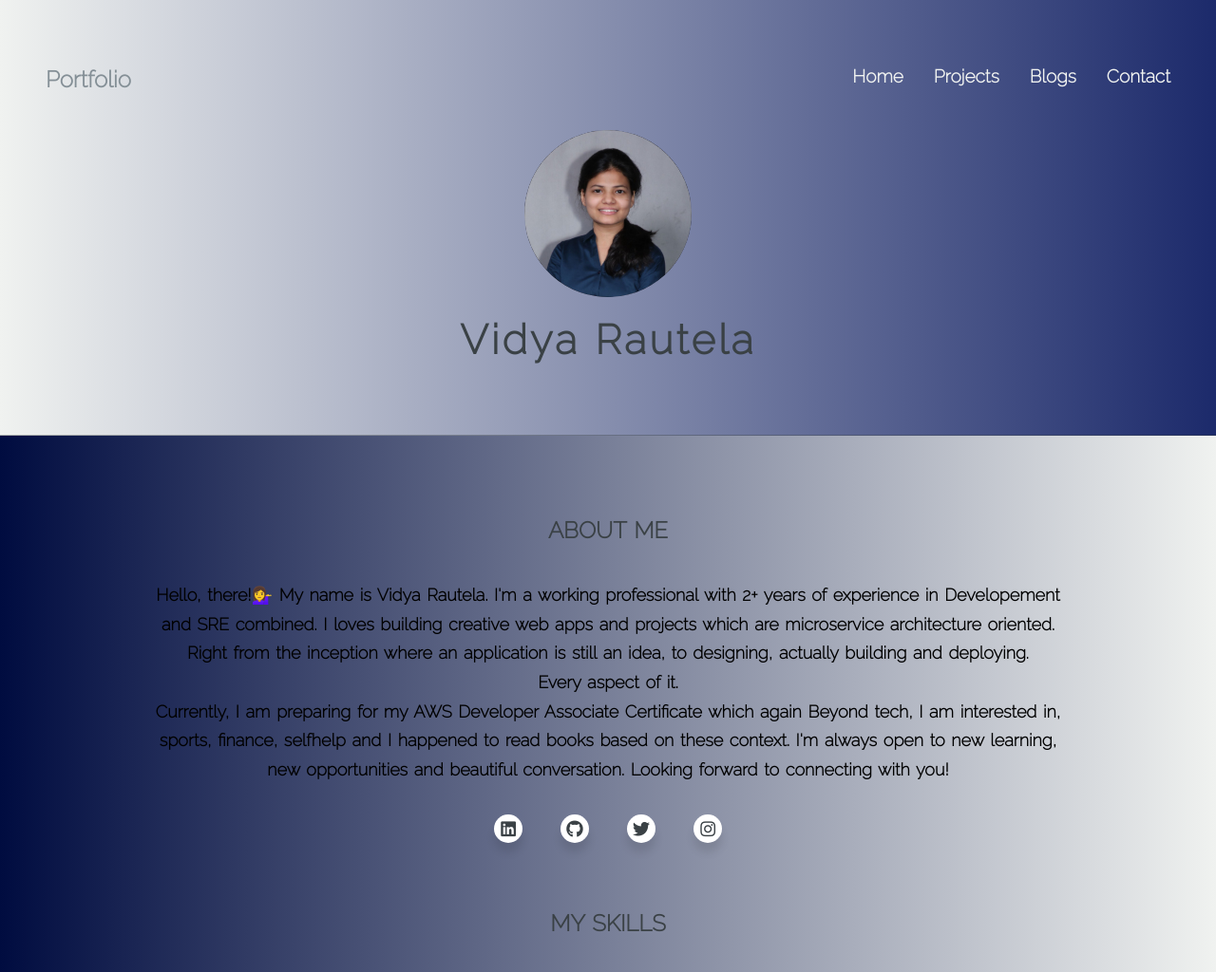
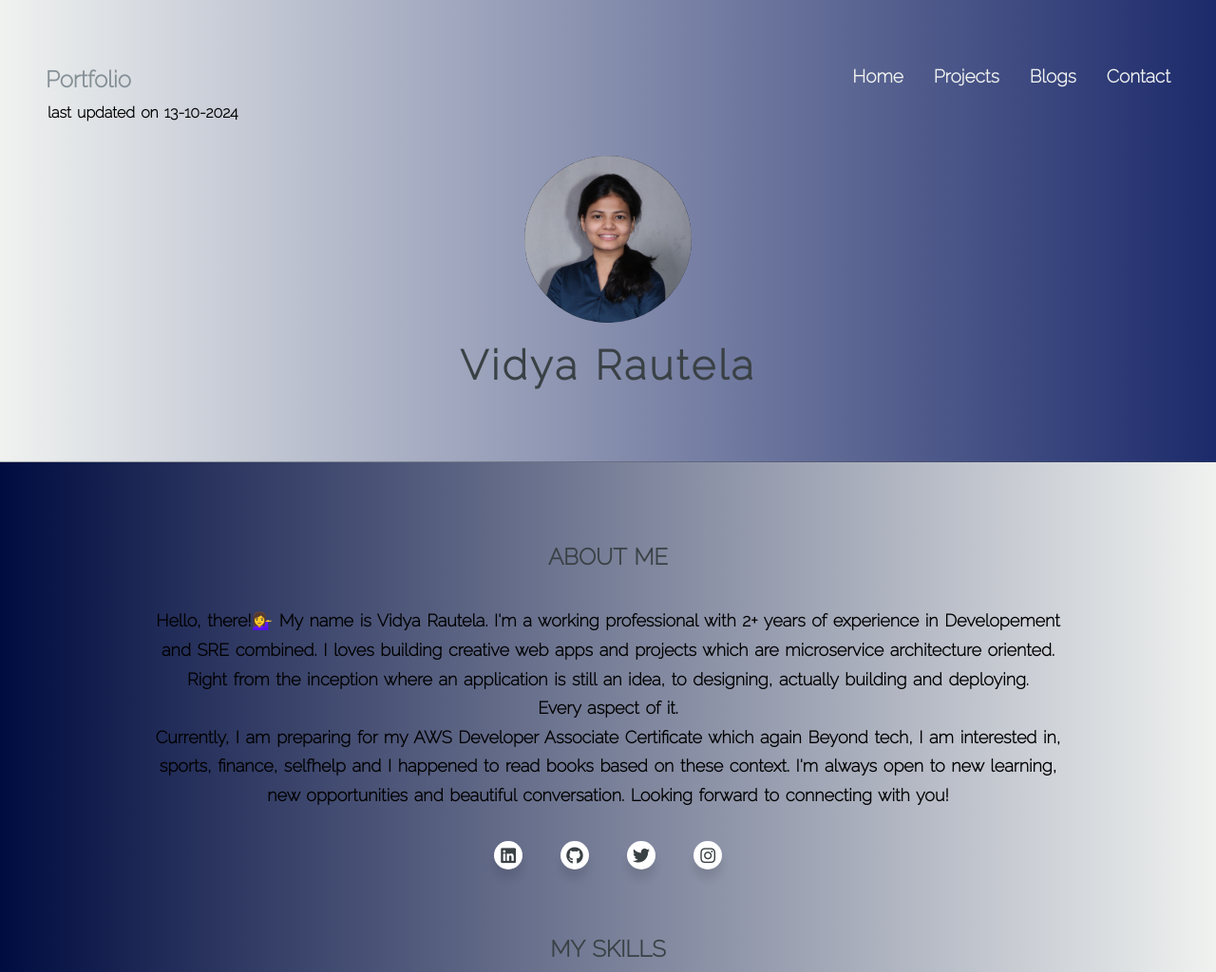
Before and after one commit to Vidyart29/Vidyart29.github.io, a plain HTML site: page index.html in a window 1280 px wide. Shown: the top 1024 px of the page at 95% size. Drawn offline with Linux system fonts and the light colour scheme.

Commit message:
modified: index page

```diff
--- a/index.html
+++ b/index.html
@@ -29,7 +29,7 @@
         >
       </nav>
       <div class="navigation">
-        <div class="logo"><h1 class="logo-text">Portfolio</h1></div>
+        <div class="logo"><h1 class="logo-text">Portfolio</h1><p style="margin-left: 18px;">last updated on 13-10-2024</p></div>
         <nav class="main-nav">
           <a href="/index.html" class="nav-link">Home</a
           ><a href="./pages/projects.html" class="nav-link">Projects</a>
```
